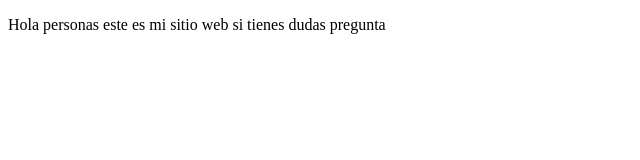
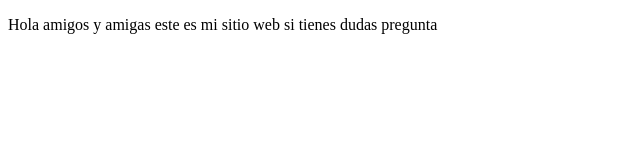
Before and after one commit to Rodrichss/proyectoDemoCursoPrework, a plain HTML site: page index.html in a window 1280 px wide. Shown: the whole page, without its empty margins (0-640 px from the left). Drawn offline with Linux system fonts and the light colour scheme.

Commit message:
cambios agregamos sitio de tal

```diff
--- a/index.html
+++ b/index.html
@@ -7,7 +7,7 @@
 </head>
 <body>
     <p>
-        Hola personas este es mi sitio web
+        Hola amigos y amigas este es mi sitio web
         si tienes dudas pregunta
     </p>
 </body>
```
